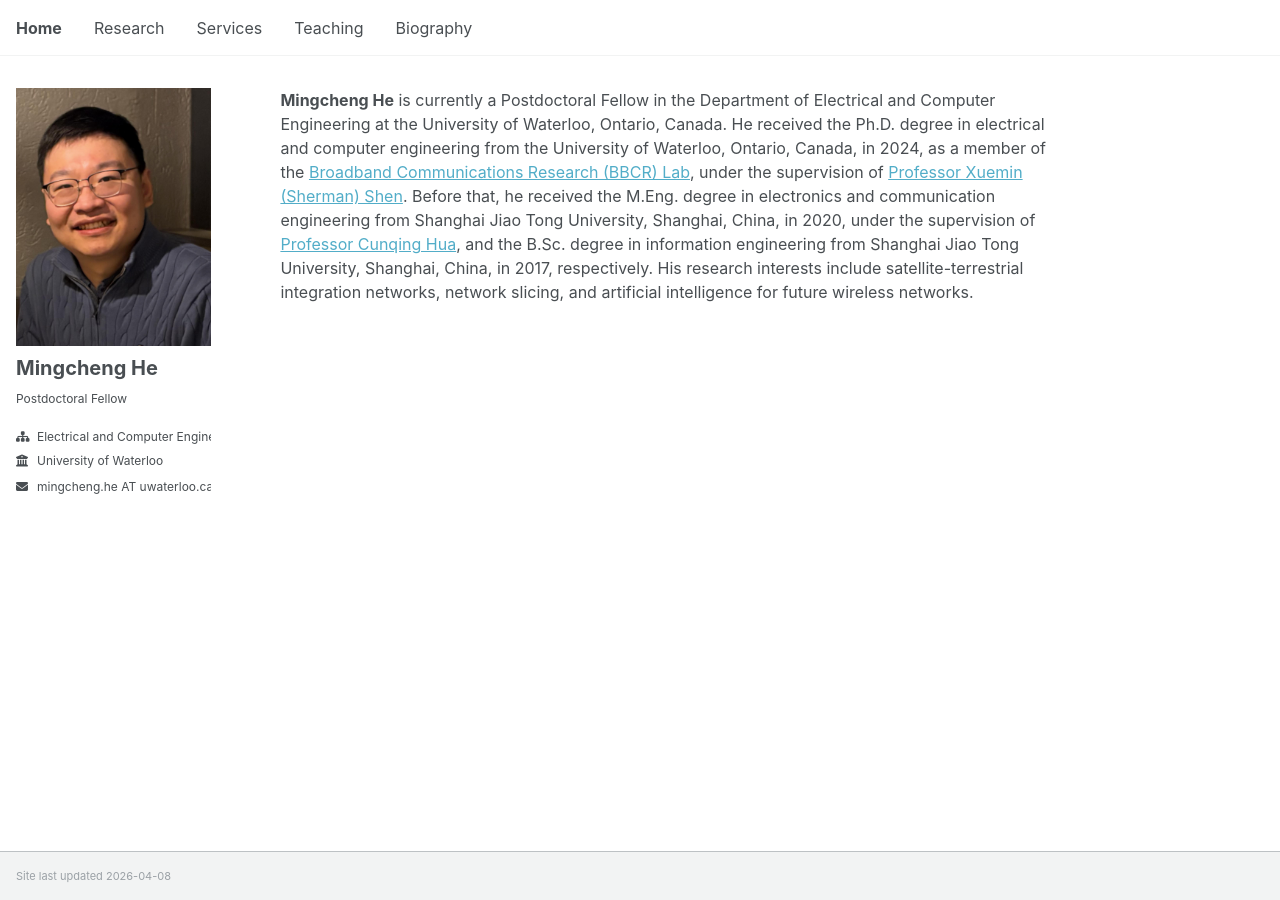
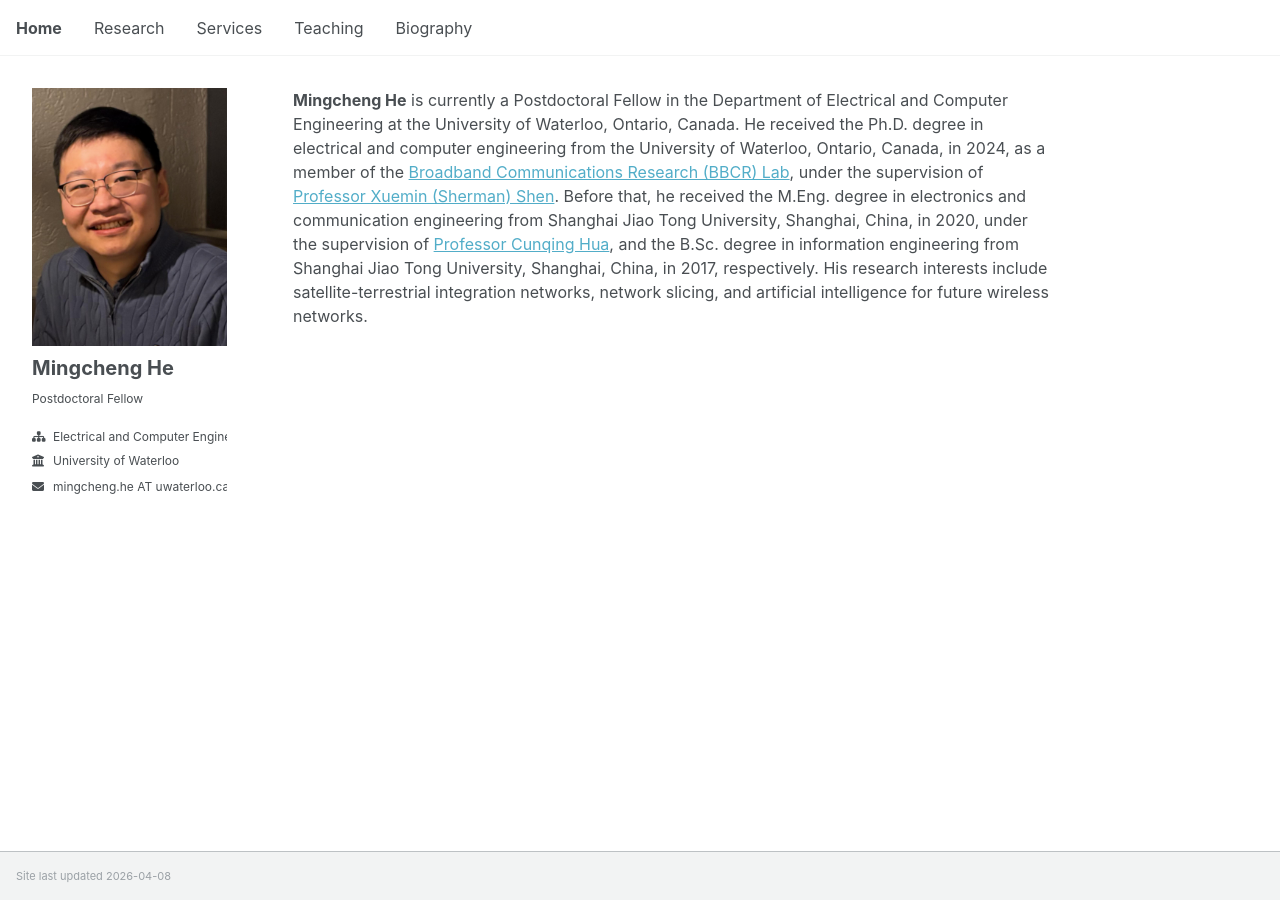
Before and after one commit to mingcheng-he/mingcheng-he.github.io, a Jekyll site: the page built from _pages/about.md, in a window 1280 px wide. Built offline with Jekyll 4.4.1, drawn with Linux system fonts in a browser that asks for light colours; a script that is not in the unit is left out.

Commit message:
Update _page.scss

```diff
--- a/_sass/layout/_page.scss
+++ b/_sass/layout/_page.scss
@@ -6,7 +6,7 @@
   @include container;
   @include clearfix;
   margin-top: 2em;
-  padding-left: 1em;
+  padding-left: 2em;
   padding-right: 1em;
   animation: intro 0.3s both;
   animation-delay: 0.35s;
```
